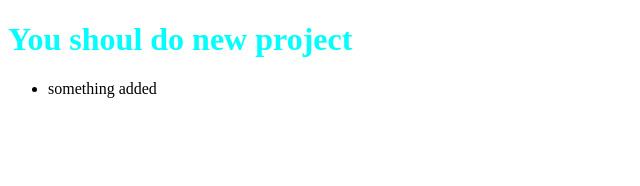
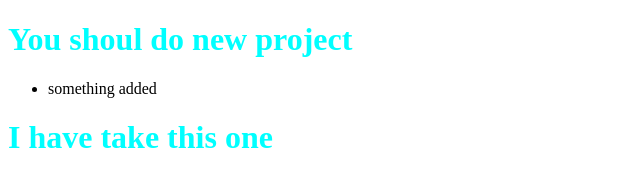
Before and after one commit to Aliiisakov2000/kingrepo, a plain HTML site: page index.html in a window 1280 px wide. Shown: the whole page, without its empty margins (0-640 px from the left). Drawn offline with Linux system fonts and the light colour scheme.

Commit message:
container added

```diff
--- a/index.html
+++ b/index.html
@@ -14,5 +14,9 @@
             <li>something added</li>
         </ul>
     </nav>
+
+    <div class="container">
+        <h1>I have take this one</h1>
+    </div>
 </body>
 </html>
```
